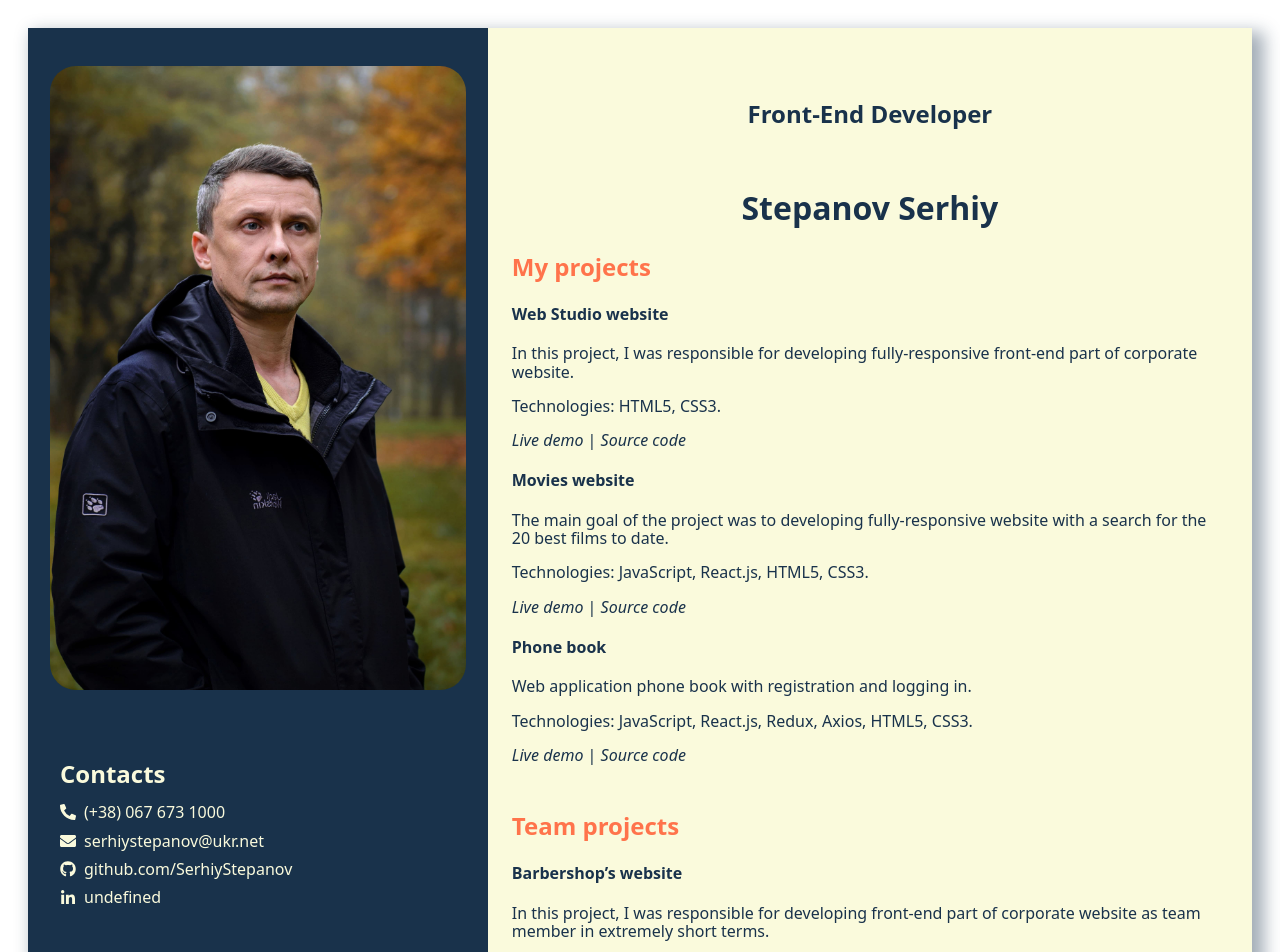
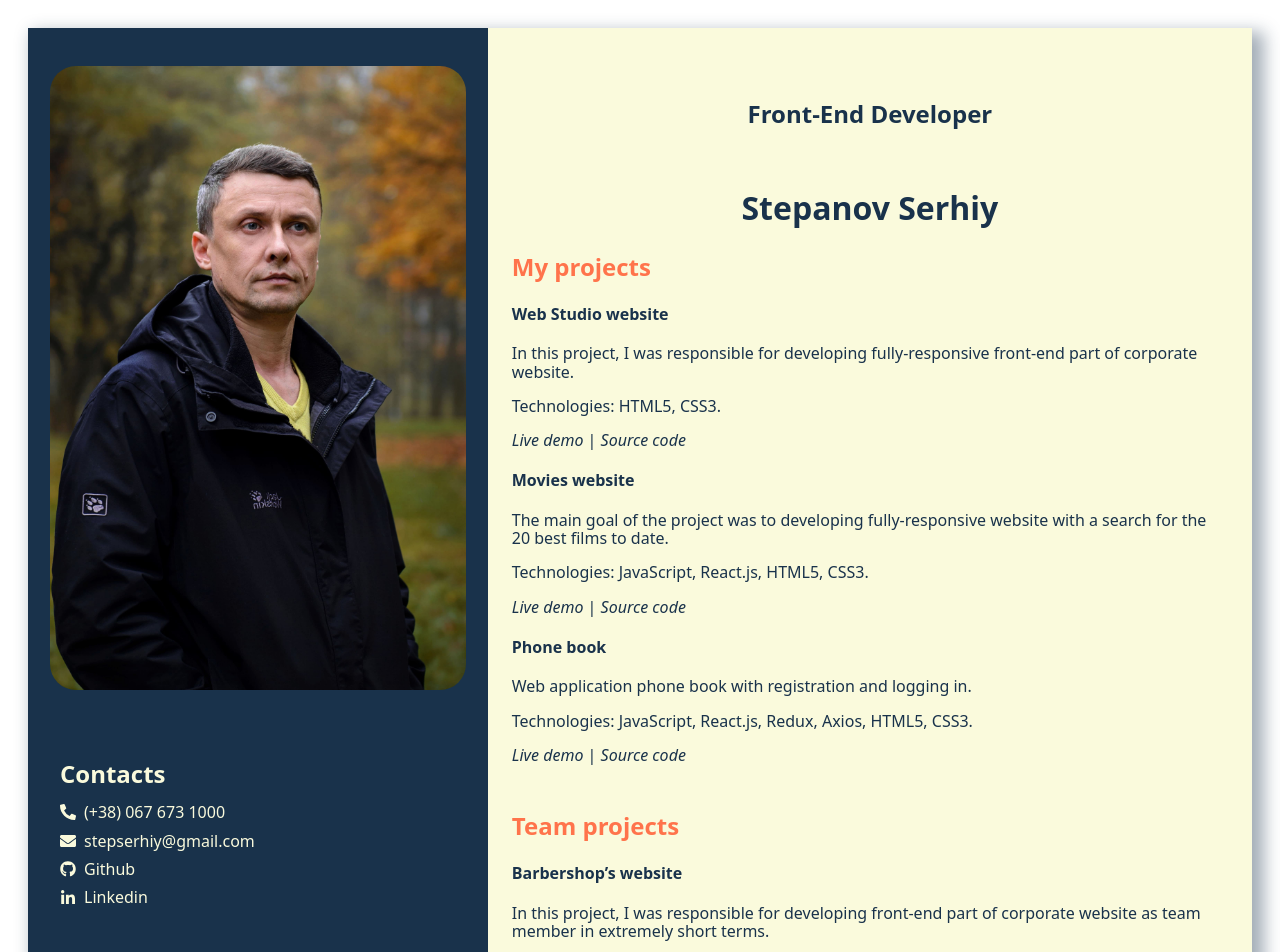
Before and after one commit to SerhiyStepanov/resume, a React (Create React App) app: page / in a window 1280 px wide. Shown: the top 952 px of the page. Built offline with nearby package versions, Linux system fonts and the light colour scheme.

Commit message:
change email and add linkedin

```diff
--- a/src/components/contacts/Contacts.js
+++ b/src/components/contacts/Contacts.js
@@ -25,9 +25,9 @@ export default function Contacts({ children }) {
             <a
               className={s.link}
               target="_blank"
-              href="mailto:serhiystepanov@ukr.net"
+              href="mailto:stepserhiy@gmail.com"
             >
-              serhiystepanov@ukr.net
+              stepserhiy@gmail.com
             </a>
           </div>
         </li>
@@ -42,7 +42,7 @@ export default function Contacts({ children }) {
               target="_blank"
               href="https://github.com/SerhiyStepanov"
             >
-              github.com/SerhiyStepanov
+              Github
             </a>
           </div>
         </li>
@@ -52,8 +52,12 @@ export default function Contacts({ children }) {
             <span className={s.span}>
               <FaLinkedinIn />
             </span>
-            <a className={s.link} target="_blank" href="">
-              undefined
+            <a
+              className={s.link}
+              target="_blank"
+              href="https://www.linkedin.com/in/serhiy-stepanov-a37490210/"
+            >
+              Linkedin
             </a>
           </div>
         </li>
```
